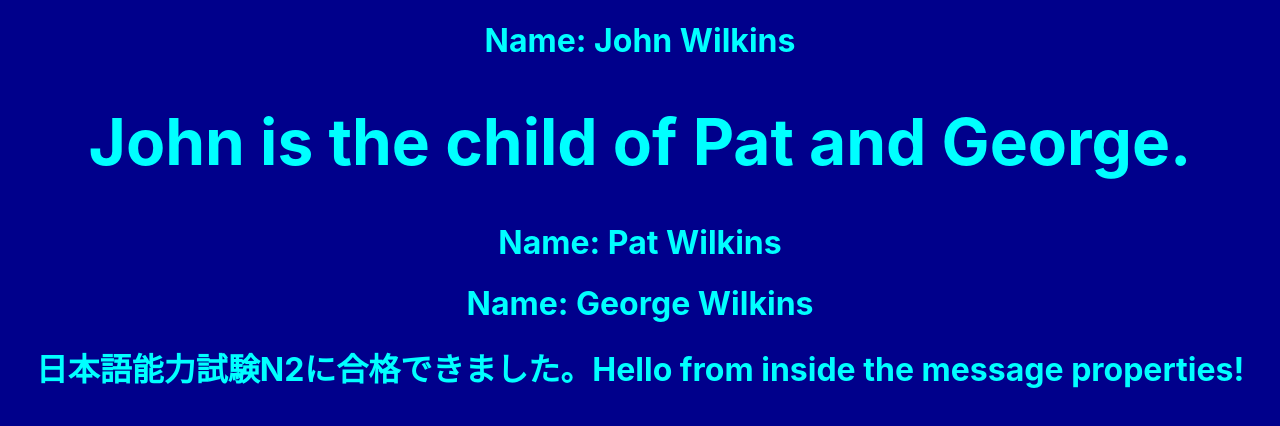
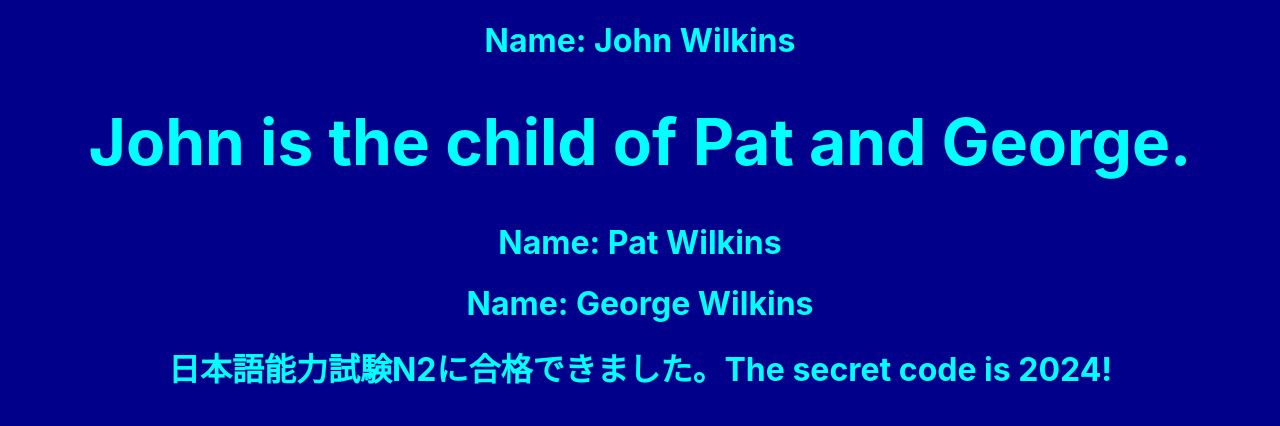
Before and after one commit to wilkinsjohnstanley/myfirstreactproject, a React (Create React App) app: page / in a window 1280 px wide. Shown: the top 426 px of the page. Built offline with nearby package versions, Linux system fonts and the light colour scheme.

Commit message:
{this.props.secretCode}

```diff
--- a/src/App.js
+++ b/src/App.js
@@ -16,7 +16,7 @@ function App() {
       </Profile>
       <Profile name = "Pat" lastname = "Wilkins"></Profile>
       <Profile name = "George" lastname = "Wilkins"></Profile>
-      <Message secretMessage= "Hello from inside the message properties!"></Message>
+      <Message secretCode= "The secret code is 2024!"></Message>
     </div>
   );
 }
--- a/src/components/Message.js
+++ b/src/components/Message.js
@@ -1,7 +1,7 @@
 import {Component}from'react';
 class Message extends Component {
     render(){
-        return <h1>日本語能力試験N2に合格できました。{this.props.secretMessage}</h1>
+        return <h1>日本語能力試験N2に合格できました。{this.props.secretCode}</h1>
     }
 }
 export default Message
```
